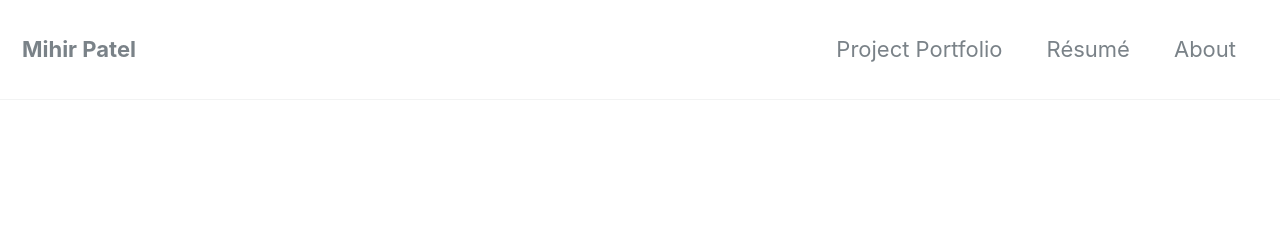
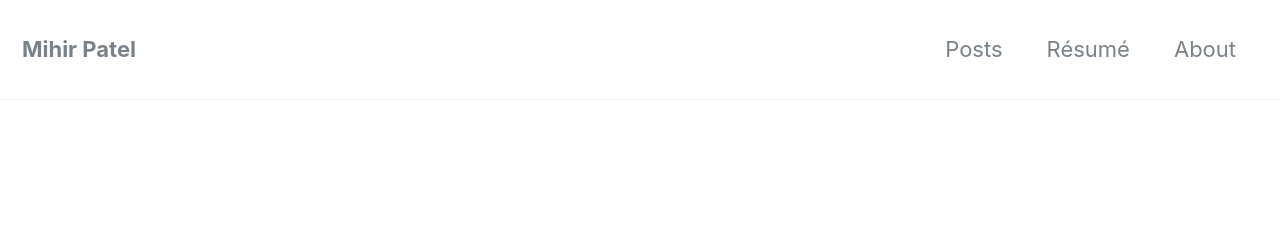
Before and after one commit to mihirp161/mihirp161.github.io, a Jekyll site: the page built from index.html, in a window 1280 px wide and 900 px high. Shown: the top 230 px of the window. Built offline with Jekyll 4.4.1, drawn with Linux system fonts in a browser that asks for light colours; nearby versions of some CDN libraries; the list of posts is cut into pages by our own code.

Commit message:
Update navigation.yml

```diff
--- a/_data/navigation.yml
+++ b/_data/navigation.yml
@@ -1,6 +1,6 @@
 # Author: Mihir Patel
 main:
-  - title: "Project Portfolio"
+  - title: "Posts"
     url: /projectportfolio/
   - title: "Résumé"
     url: /resume/
```
